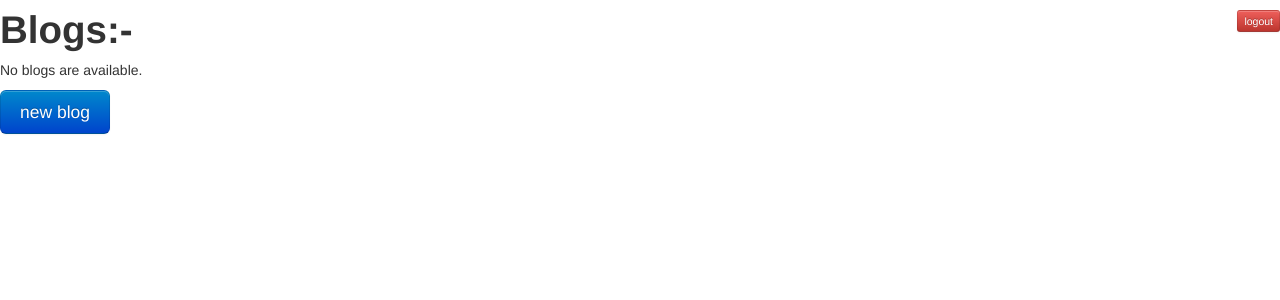
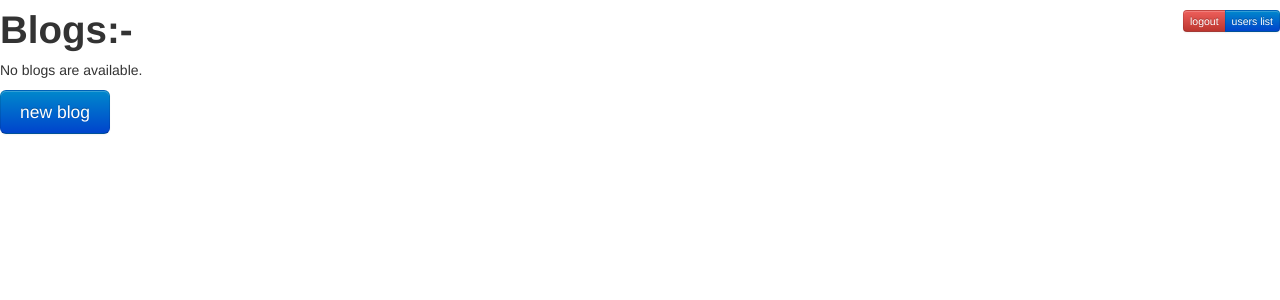
Before and after one commit to MahmoudAAbdelwahab/Shoghlanah-DjangoBlogApp, a Django app: page /blog/ in a window 1280 px wide. Shown: the top 300 px of the page. Run offline with Django 3.2, Linux system fonts and the light colour scheme; the visitor is signed in with stand-in values (Sample User, id 1); data that the repository does not hold is empty.

Commit message:
Create users list excel sheet

```diff
--- a/DjangoBlogApp/blog/templates/blog/index.html
+++ b/DjangoBlogApp/blog/templates/blog/index.html
@@ -1,7 +1,10 @@
 <link rel="stylesheet" type="text/css" href="/static/css/bootstrap.min.css">
 <script type="text/javascript" src="/static/js/bootstrap.min.js"></script>
 
-<a href="/blog/logout/" class="pull-right btn btn-mini btn-danger">logout</a>
+<div class="pull-right btn-group">
+  <a href="/blog/logout/" class="btn btn-mini btn-danger">logout</a>
+  <a href="/blog/users/" class="btn btn-mini btn-primary">users list</a>
+</div>
 
 <h1>Blogs:-</h1>
 
--- a/DjangoBlogApp/blog/urls.py
+++ b/DjangoBlogApp/blog/urls.py
@@ -14,6 +14,8 @@ urlpatterns = patterns('',
     url(r'^login/$', views.login_user, name='login'),
 	url(r'^logout/$', views.logout_user, name='logout'),
 
+    url(r'^users/$', views.excel_view, name='excel_view'),
+
     url(r'^(?P<blog_id>\d+)/post/create/$', views.create_post, name='create_post'),
 	url(r'^post/(?P<post_id>\d+)/$', views.show_post, name='show_post'),
     url(r'^post/(?P<post_id>\d+)/edit/$', views.edit_post, name='edit_post'),
--- a/DjangoBlogApp/blog/views.py
+++ b/DjangoBlogApp/blog/views.py
@@ -1,8 +1,9 @@
 from django.http import HttpResponse, Http404
-from django.shortcuts import render, get_object_or_404, redirect
+from django.shortcuts import render, get_object_or_404, redirect, render_to_response
 from django.contrib.auth import authenticate, login, logout
 from django.contrib.auth.models import User
 from django.core.exceptions import PermissionDenied
+import xlwt
 
 from blog.models import *
 
@@ -158,3 +159,23 @@ def unfollow(request, blog_id):
 	except:
 		raise Http404
 	return redirect('show_blog', blog_id=blog_id)
+
+def excel_view(request):
+	normal_style = xlwt.easyxf("""
+		font:
+			name Verdana
+		""")
+	response = HttpResponse(mimetype='application/ms-excel')
+	wb = xlwt.Workbook()
+	ws0 = wb.add_sheet('Worksheet')
+	ws0.write(0, 0, "username", normal_style)
+	ws0.write(0, 1, "email", normal_style)
+
+	users = User.objects.all()
+
+	for u in users:
+		ws0.write(u.id, 0, u.username, normal_style)
+		ws0.write(u.id, 1, u.email, normal_style)
+
+	wb.save(response)
+	return response
```
Also changed, not shown: 5 other files.
